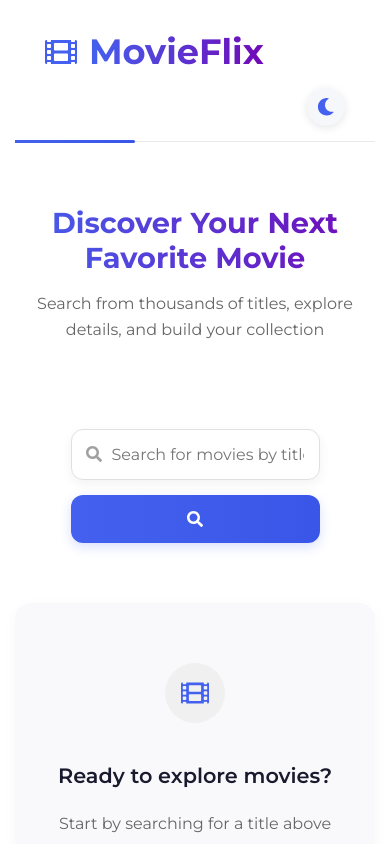
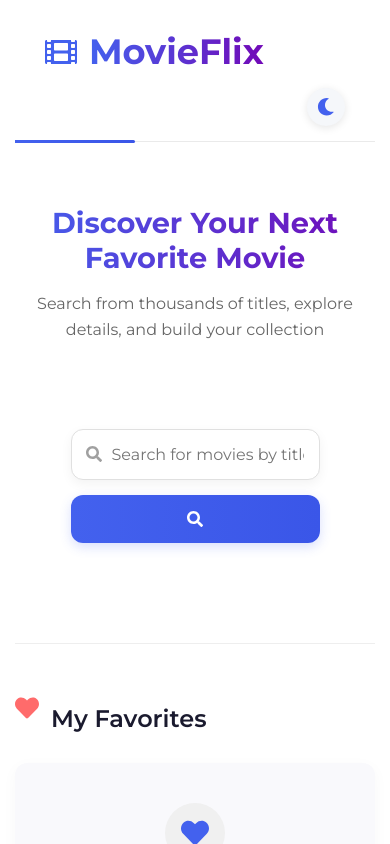
Before and after one commit to RensithUdara/movie-search-app, a React (Create React App) app: page / in a window 390 px wide. Built offline with nearby package versions, Linux system fonts and the light colour scheme.

Commit message:
enhance layout of sections container for improved responsiveness and scrolling behavior

```diff
--- a/src/App.css
+++ b/src/App.css
@@ -331,6 +331,9 @@
   grid-template-columns: repeat(auto-fill, minmax(230px, 1fr));
   gap: 30px;
   margin-top: 30px;
+  flex: 1;
+  min-height: 0;
+  overflow-y: auto;
 }
 
 .loading {
@@ -580,9 +583,10 @@
   display: grid;
   grid-template-columns: 1fr;
   gap: 60px;
-  margin-top: 80px;
+  margin-top: 40px;
   padding-top: 40px;
   border-top: 1px solid #eee;
+  flex: 0 0 auto;
 }
 
 .dark-mode .sections-container {
```
